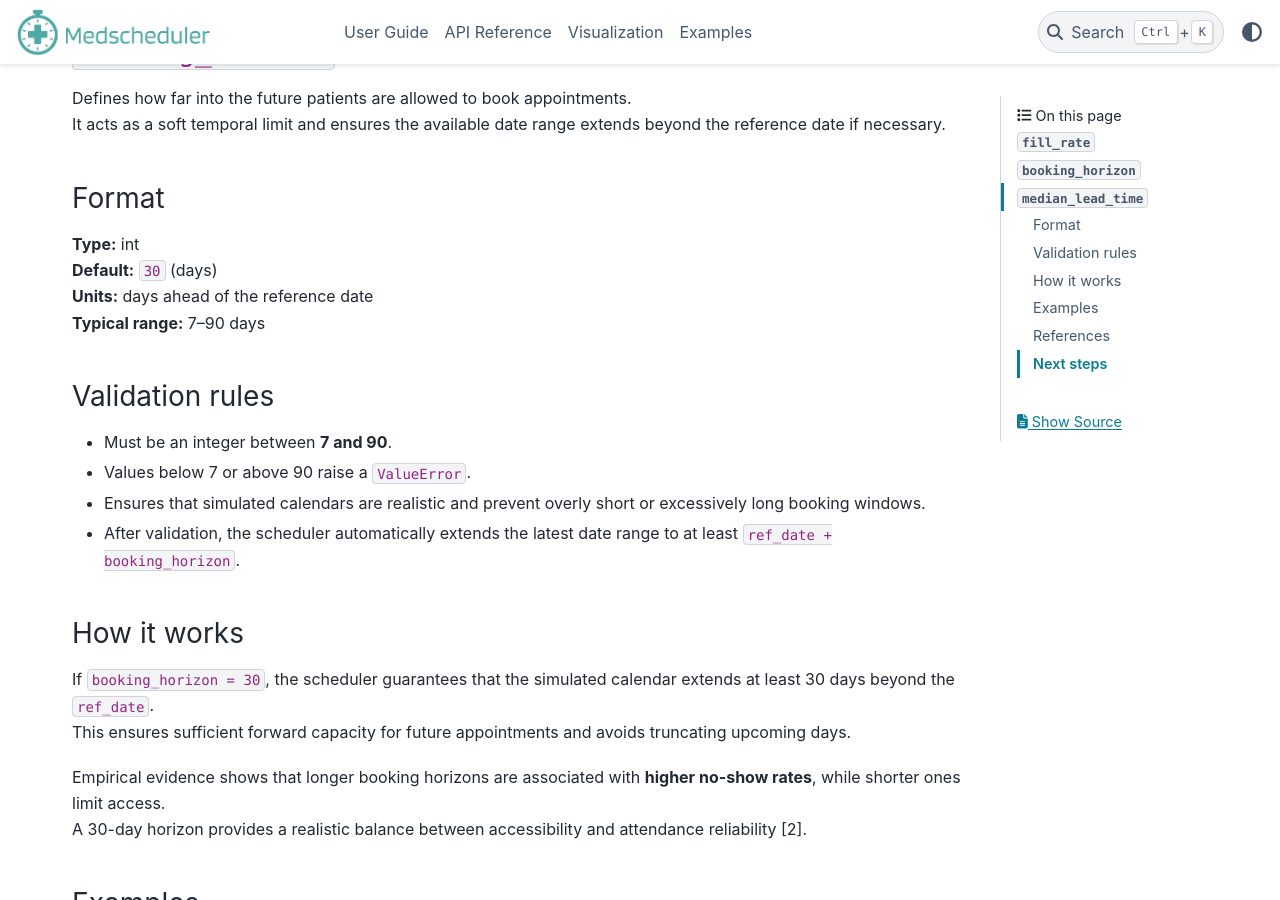
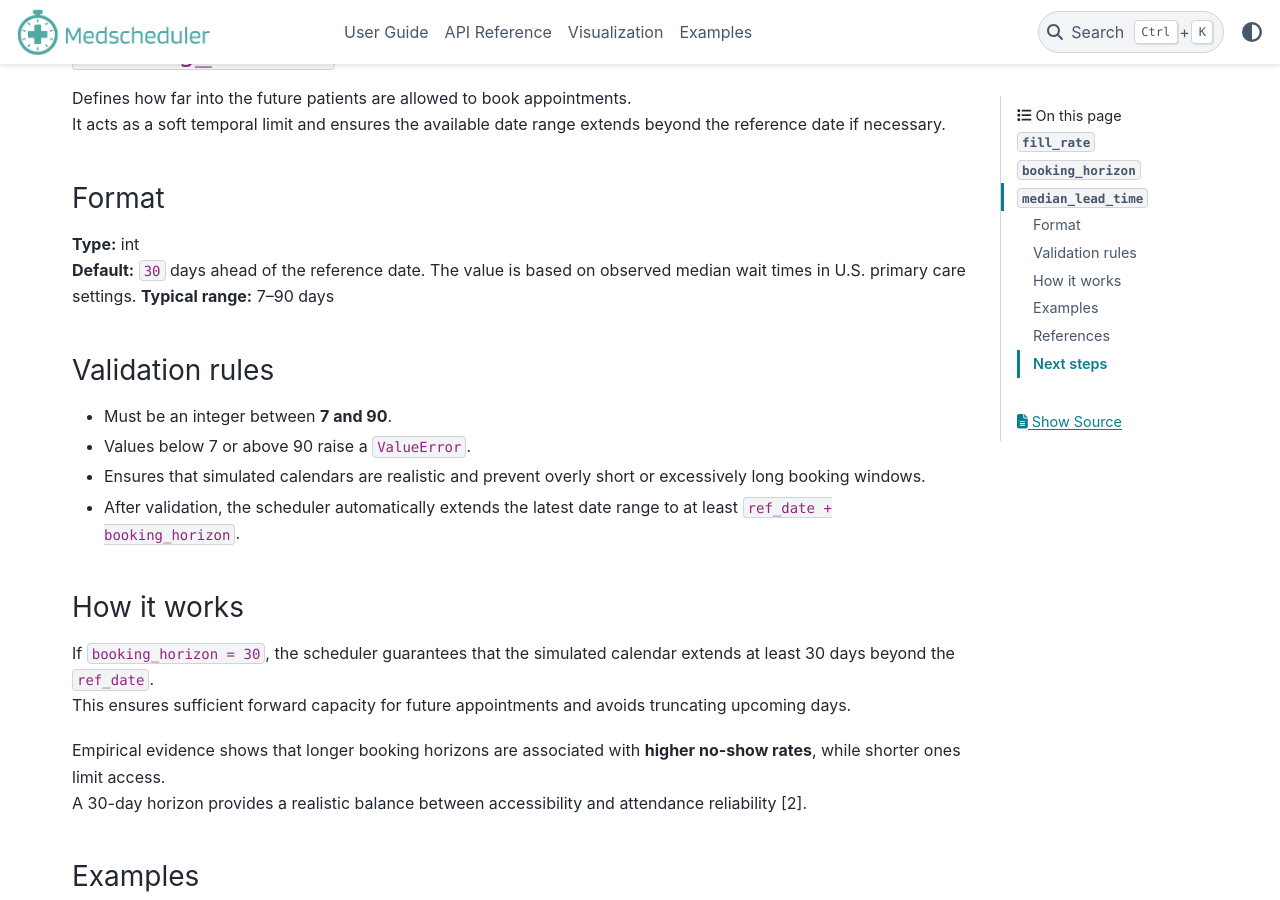
Before and after one commit to carogaltier/medscheduler, a Sphinx documentation site: the page built from docs/api-reference/booking_dynamics.md, in a window 1280 px wide and 900 px high, scrolled down 1581 px. Built offline with Sphinx 7.4.7 and the PyData theme 0.15.4, drawn with Linux system fonts in a browser that asks for light colours.

Commit message:
Update booking_dynamics.md

```diff
--- a/docs/api-reference/booking_dynamics.md
+++ b/docs/api-reference/booking_dynamics.md
@@ -52,8 +52,7 @@ It acts as a soft temporal limit and ensures the available date range extends be
 
 ### Format
 **Type:** int
-**Default:** `30` (days)
-**Units:** days ahead of the reference date
+**Default:** `30` days ahead of the reference date. The value is based on observed median wait times in U.S. primary care settings.
 **Typical range:** 7–90 days
 
 ### Validation rules
```
